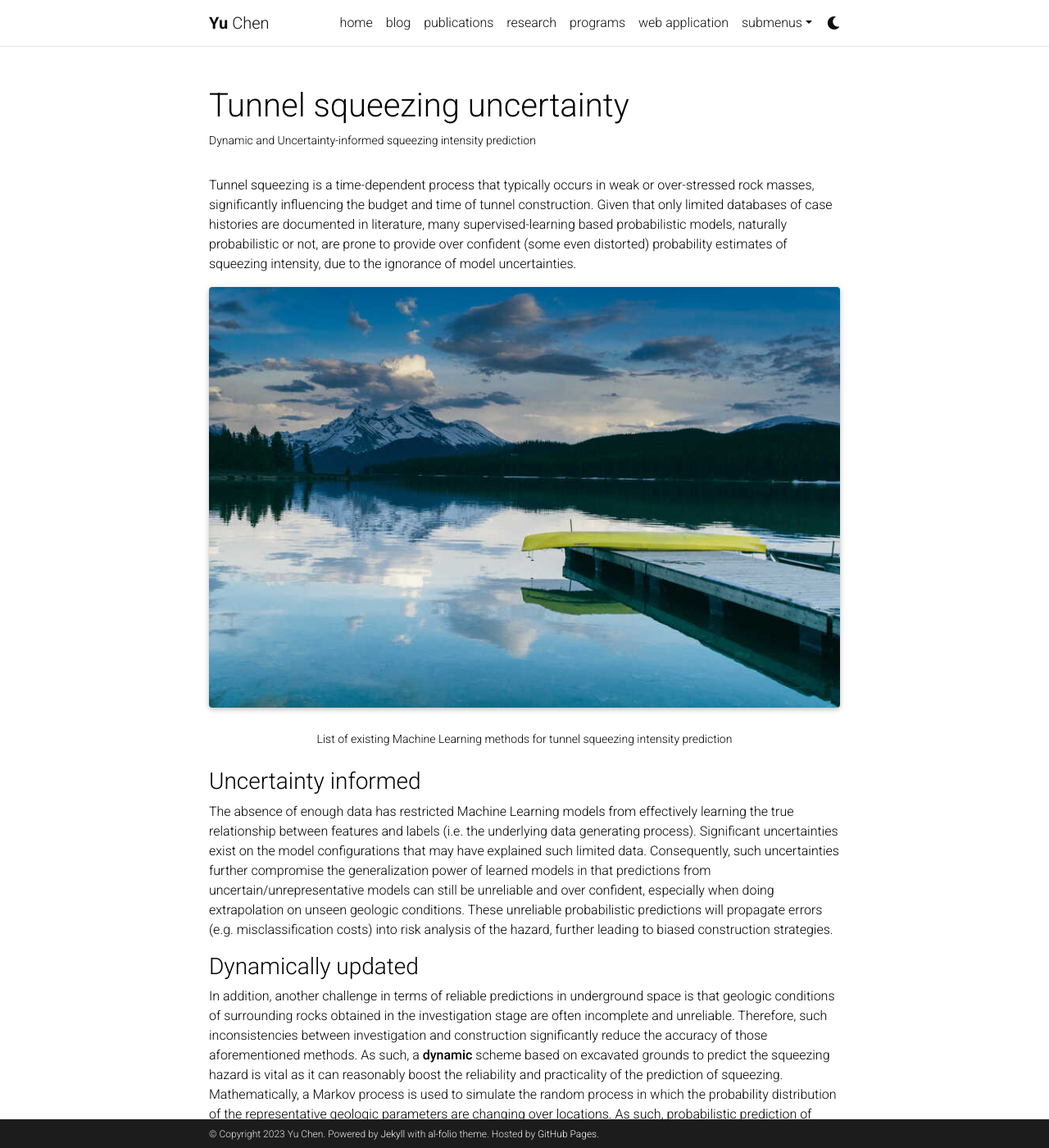
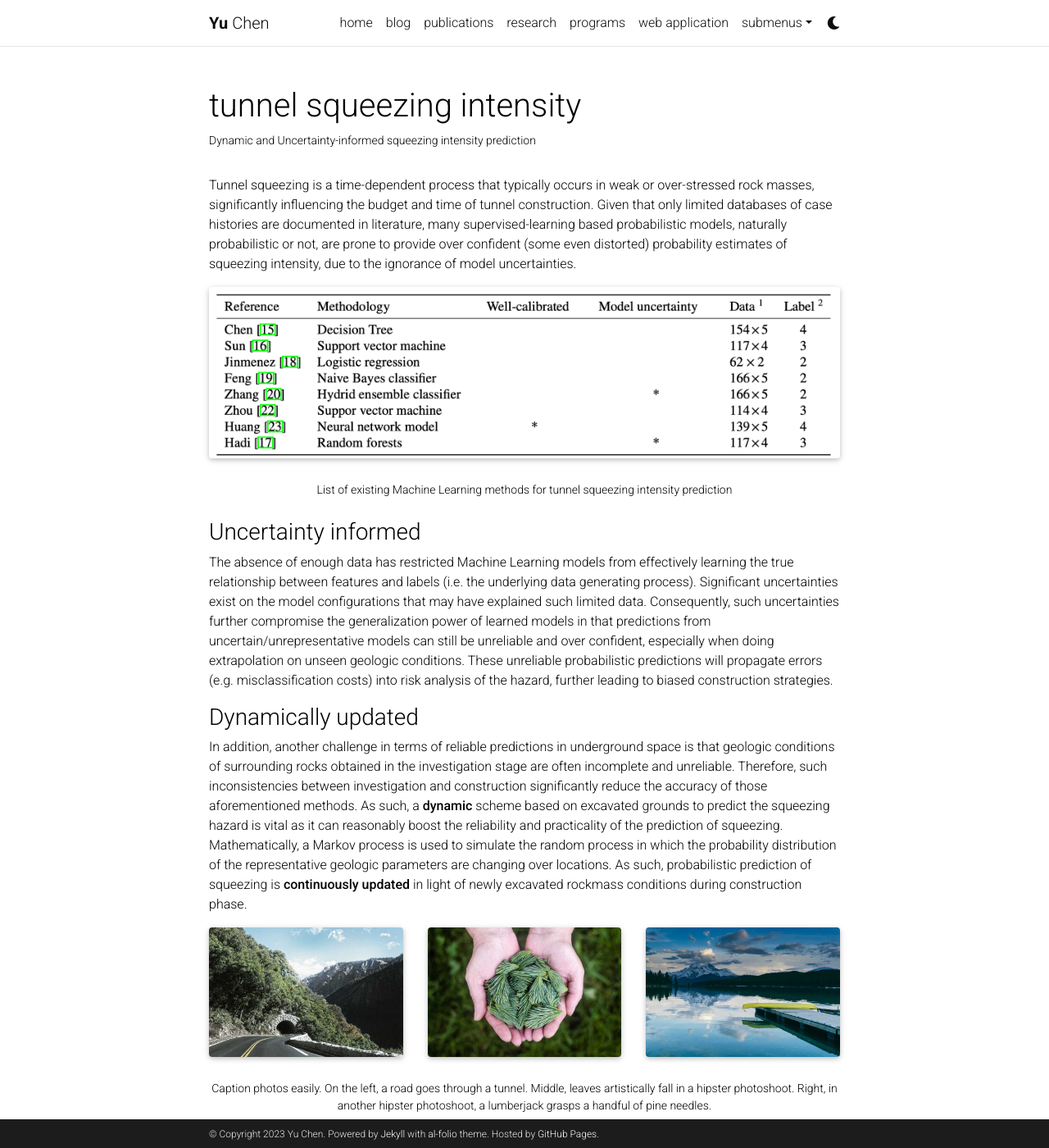
Before and after one commit to yuchenakaleslie/yuchenakaleslie.github.io, a Jekyll site: the page built from _projects/2_project.md, in a window 1280 px wide and 1400 px high. Shown: the whole window at 82% size. Built offline with Jekyll 4.4.1, drawn with Linux system fonts in a browser that asks for light colours; full-size pictures stand in for the smaller copies a plugin makes; comment, search, counter and statistics services are not loaded; a style sheet for code colours, icons or effects is not loaded.

```diff
--- a/_projects/2_project.md
+++ b/_projects/2_project.md
@@ -1,6 +1,6 @@
 ---
 layout: page
-title: Tunnel squeezing uncertainty
+title: tunnel squeezing intensity
 description: Dynamic and Uncertainty-informed squeezing intensity prediction
 img: assets/img/3.jpg
 importance: 2
@@ -11,18 +11,18 @@ Tunnel squeezing is a time-dependent process that typically occurs in weak or ov
 
 <div class="row">
     <div class="col-sm mt-3 mt-md-0">
-        {% include figure.html path="assets/img/5.jpg" title="example image" class="img-fluid rounded z-depth-1" %}
+        {% include figure.html path="assets/img/existing_methods.png" title="example image" class="img-fluid rounded z-depth-1" %}
     </div>
 </div>
 <div class="caption">
     List of existing Machine Learning methods for tunnel squeezing intensity prediction
 </div>
 
-### Uncertainty informed ###
+### Uncertainty informed
 
 The absence of enough data has restricted Machine Learning models from effectively learning the true relationship between features and labels (i.e. the underlying data generating process). Significant uncertainties exist on the model configurations that may have explained such limited data. Consequently, such uncertainties further compromise the generalization power of learned models in that predictions from uncertain/unrepresentative models can still be unreliable and over confident, especially when doing extrapolation on unseen geologic conditions. These unreliable probabilistic predictions will propagate errors (e.g. misclassification costs) into risk analysis of the hazard, further leading to biased construction strategies.
 
-### Dynamically updated ###
+### Dynamically updated
 
 In addition, another challenge in terms of reliable predictions in underground space is that geologic conditions of surrounding rocks obtained in the investigation stage are often incomplete and unreliable. Therefore, such inconsistencies between investigation and construction significantly reduce the accuracy of those aforementioned methods. As such, a **dynamic** scheme based on excavated grounds to predict the squeezing hazard is vital as it can reasonably boost the reliability and practicality of the prediction of squeezing. Mathematically, a Markov process is used to simulate the random process in which the probability distribution of the representative geologic parameters are changing over locations. As such, probabilistic prediction of squeezing is **continuously updated** in light of newly excavated rockmass conditions during construction phase.
 
@@ -41,3 +41,6 @@ In addition, another challenge in terms of reliable predictions in underground s
 <div class="caption">
     Caption photos easily. On the left, a road goes through a tunnel. Middle, leaves artistically fall in a hipster photoshoot. Right, in another hipster photoshoot, a lumberjack grasps a handful of pine needles.
 </div>
+
+
+### decision making under uncertainty
```
